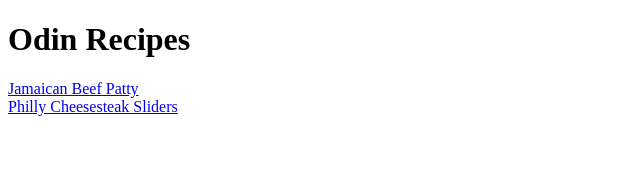
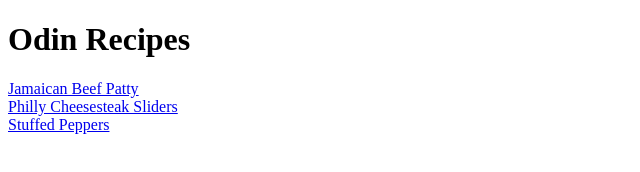
Before and after one commit to TC0932/odin-recipes, a plain HTML site: page index.html in a window 1280 px wide. Shown: the whole page, without its empty margins (0-640 px from the left). Drawn offline with Linux system fonts and the light colour scheme.

Commit message:
Add link to stuffed peppers

```diff
--- a/index.html
+++ b/index.html
@@ -11,7 +11,9 @@
 
     <a href="recipes/Jamaican-Beef-Patty.html">Jamaican Beef Patty</a><br>
 
-    <a href="recipes/Cheesesteak-sliders.html">Philly Cheesesteak Sliders</a>
+    <a href="recipes/Cheesesteak-sliders.html">Philly Cheesesteak Sliders</a><br>
+
+    <a href="recipes/Stuffed-peppers.html">Stuffed Peppers</a>
 
 </body>
 </html>
```
